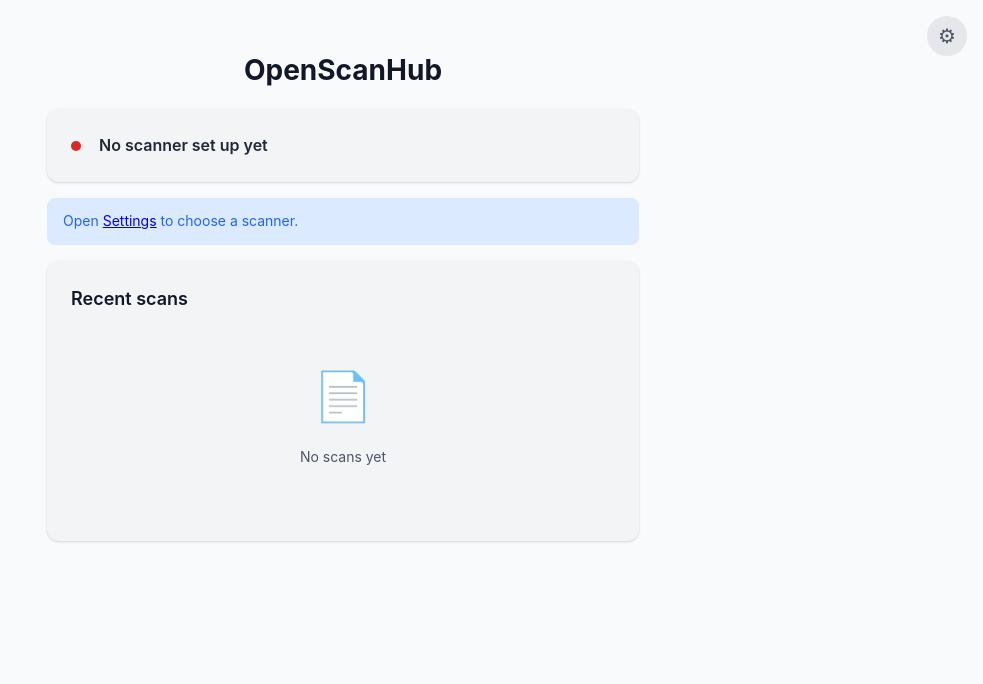
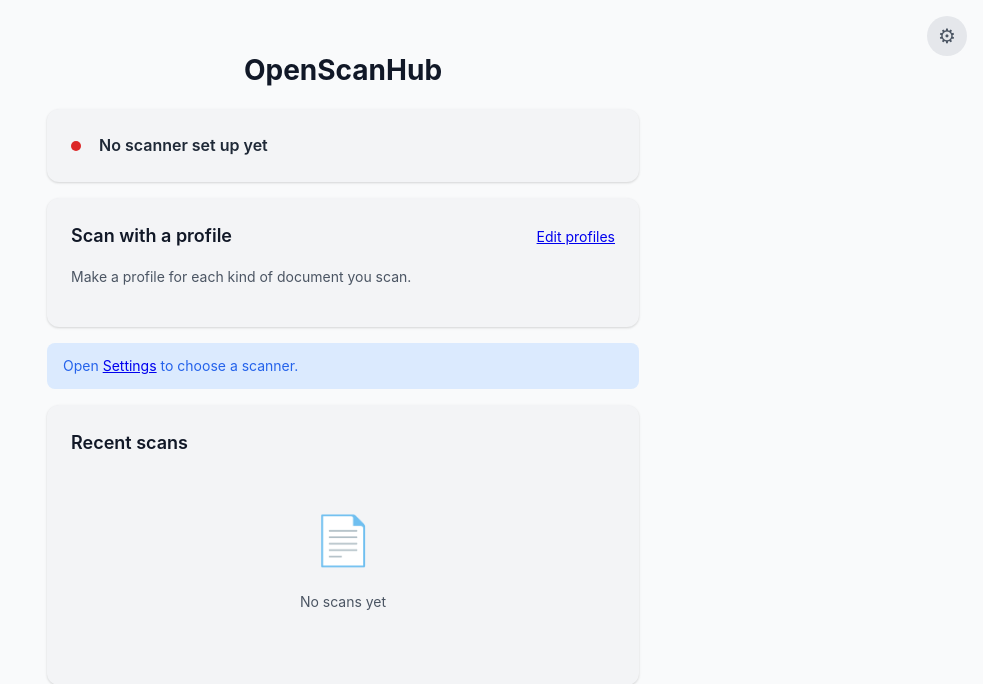
Before and after one commit to parallaxintelligencepartnership/openscan-hub, a Python web app: template openscan/web/static/templates/dashboard.html in a window 1280 px wide. Shown: the top 684 px of the page, without its empty margins (297-1280 px from the left). Run offline with Jinja, Linux system fonts and the light colour scheme; the template is opened without the code that fills it, so the values that code supplies are empty.

Commit message:
Add the profile editor page and dashboard profile buttons
Co-Authored-By: Claude Opus 5.5 <noreply@anthropic.com>

```diff
--- /dev/null
+++ b/openscan/web/static/css/profiles.css
@@ -0,0 +1,42 @@
+/* OpenScanHub - scan profiles (editor page and dashboard buttons). */
+
+.profile-buttons-head { display: flex; justify-content: space-between; align-items: baseline; }
+.profile-buttons-head a { font-size: 14px; }
+.profile-button-list { display: flex; flex-wrap: wrap; gap: 8px; }
+.profile-button { display: inline-flex; align-items: center; gap: 8px; min-width: 140px; }
+.profile-icon { font-size: 18px; line-height: 1; }
+
+.profile-list { list-style: none; padding: 0; margin: 0; }
+.profile-item {
+    display: flex; align-items: center; gap: 10px; flex-wrap: wrap;
+    padding: 10px 0; border-bottom: 1px solid var(--gray-200);
+}
+.profile-item:last-child { border-bottom: none; }
+.profile-item.selected .profile-name { font-weight: 600; color: var(--primary); }
+.profile-name { flex: 1; min-width: 140px; }
+.profile-actions { display: flex; gap: 4px; flex-wrap: wrap; }
+.hint-inline { color: var(--gray-500); font-size: 12px; }
+
+.profiles-page h3 { font-size: 15px; margin: 20px 0 10px; color: var(--gray-700); }
+.form-row { display: flex; gap: 12px; flex-wrap: wrap; }
+.form-row .form-group { flex: 1; min-width: 150px; }
+.form-row .grow { flex: 3; }
+.form-row .icon-field { flex: 0 0 90px; min-width: 90px; }
+.toggle-grid { display: grid; grid-template-columns: repeat(auto-fill, minmax(240px, 1fr)); gap: 4px 16px; }
+
+.profiles-page textarea {
+    width: 100%; padding: 10px 12px; border: 1px solid var(--gray-300);
+    border-radius: 8px; font: inherit; font-size: 14px; box-sizing: border-box;
+}
+.field-chips { display: flex; flex-wrap: wrap; gap: 4px; margin-top: 6px; }
+.chip {
+    border: 1px solid var(--gray-300); background: var(--gray-50, #f9fafb); border-radius: 999px;
+    padding: 2px 10px; font-family: monospace; font-size: 12px; cursor: pointer;
+}
+.chip:hover { border-color: var(--primary); color: var(--primary); }
+.name-preview { font-size: 14px; }
+.name-preview .mono { font-family: monospace; background: var(--gray-100); padding: 2px 6px; border-radius: 4px; }
+
+.dest-card { border: 1px solid var(--gray-200); border-radius: 8px; padding: 12px; margin-bottom: 8px; }
+.dest-head { display: flex; justify-content: space-between; align-items: center; margin-bottom: 8px; }
+.dest-test-result { margin-top: 6px; }
--- /dev/null
+++ b/openscan/web/static/js/profiles.js
@@ -0,0 +1,378 @@
+/* OpenScanHub - scan profiles: the editor page and the dashboard buttons. */
+
+const PROC_TOGGLES = ['ocr', 'remove_blank_pages', 'deskew', 'auto_rotate', 'crop', 'pdfa'];
+const NAME_FIELDS = ['date', 'time', 'n', 'profile', 'source', 'doc_date', 'title', 'vendor', 'pages', 'barcode'];
+
+async function runProfileScan(id) {
+    const overlay = document.getElementById('scan-overlay');
+    if (overlay) overlay.classList.add('active');
+    try {
+        const data = await api.post(`api/profiles/${encodeURIComponent(id)}/scan`, {});
+        scanResultToast(data);
+        return data;
+    } catch (err) {
+        toast(`Error: ${err.message}`, 'error');
+        return null;
+    } finally {
+        if (overlay) overlay.classList.remove('active');
+    }
+}
+
+/* --- dashboard: one button per profile ----------------------------------- */
+
+const profileButtons = {
+    async init() {
+        const box = document.getElementById('profile-buttons');
+        if (!box) return;
+        try {
+            const [status, data, edition] = await Promise.all(
+                [api.get('api/status'), api.get('api/profiles'), api.get('api/edition')]);
+            // The scan-only role may scan with a profile but not edit one.
+            const link = document.getElementById('profiles-link');
+            if (link) link.classList.toggle('hidden', edition.role === 'scan');
+            const admin = edition.role !== 'scan';
+            const shown = status.mode === 'scanner' ? (data.profiles || []).filter(p => p.show_on_home) : [];
+            if (!admin && shown.length === 0) return;
+            document.getElementById('profile-button-list').innerHTML = shown.map(p => `
+                <button class="btn btn-primary profile-button" data-id="${esc(p.id)}">
+                    <span class="profile-icon">${esc(p.icon || '\u{1F4C4}')}</span>
+                    <span>${esc(p.name)}</span>
+                </button>`).join('') || '<p class="hint">Make a profile for each kind of document you scan.</p>';
+            box.querySelectorAll('.profile-button').forEach(btn => {
+                btn.addEventListener('click', async () => {
+                    await runProfileScan(btn.dataset.id);
+                    if (window.dashboard) { dashboard.refreshHistory(); dashboard.refreshProblems(); }
+                });
+            });
+            box.classList.remove('hidden');
+        } catch (err) {
+            console.error('Profile buttons failed:', err);
+        }
+    },
+};
+
+/* --- profile editor page -------------------------------------------------- */
+
+const profileEditor = {
+    profiles: [],
+    defaultId: '',
+    types: [],
+    current: null,      // the profile being edited (null = a new one)
+    dests: [],          // [{type, options}] in the form
+    previewTimer: null,
+
+    async init() {
+        if (!document.getElementById('profile-form')) return;
+        const [d, v] = await Promise.all([api.get('api/destinations'), api.get('api/naming/vendors')]);
+        this.types = d.destinations || [];
+        document.getElementById('dest-add-type').innerHTML =
+            this.types.map(t => `<option value="${esc(t.type)}">${esc(t.label)}</option>`).join('');
+        document.getElementById('vendors').value = (v.vendors || []).join('\n');
+        document.getElementById('field-chips').innerHTML = NAME_FIELDS.map(f =>
+            `<button type="button" class="chip" data-field="${f}">{${f}}</button>`).join('');
+        document.querySelectorAll('#field-chips .chip').forEach(chip =>
+            chip.addEventListener('click', () => this.insertField(chip.dataset.field)));
+        for (const id of ['p-name-rule', 'p-sample', 'p-name']) {
+            document.getElementById(id).addEventListener('input', () => this.schedulePreview());
+        }
+        await this.load();
+        const wanted = new URLSearchParams(window.location.search).get('id');
+        if (wanted && this.profiles.some(p => p.id === wanted)) this.edit(wanted);
+    },
+
+    async load() {
+        const data = await api.get('api/profiles');
+        this.profiles = data.profiles || [];
+        this.defaultId = data.default_profile_id;
+        this.renderList();
+    },
+
+    renderList() {
+        const list = document.getElementById('profile-list');
+        list.innerHTML = this.profiles.map((p, i) => `
+            <li class="profile-item${this.current && this.current.id === p.id ? ' selected' : ''}" data-id="${esc(p.id)}">
+                <span class="profile-icon">${esc(p.icon || '\u{1F4C4}')}</span>
+                <span class="profile-name">${esc(p.name)}${p.id === this.defaultId ? ' <span class="badge badge-escl">DEFAULT</span>' : ''}${p.show_on_home ? '' : ' <span class="hint-inline">hidden on dashboard</span>'}</span>
+                <span class="profile-actions">
+                    <button type="button" class="btn btn-secondary btn-small" data-act="edit">Edit</button>
+                    <button type="button" class="btn btn-secondary btn-small" data-act="up" ${i === 0 ? 'disabled' : ''} aria-label="Move up">&uarr;</button>
+                    <button type="button" class="btn btn-secondary btn-small" data-act="down" ${i === this.profiles.length - 1 ? 'disabled' : ''} aria-label="Move down">&darr;</button>
+                    <button type="button" class="btn btn-secondary btn-small" data-act="default" ${p.id === this.defaultId ? 'disabled' : ''}>Make default</button>
+                    <button type="button" class="btn btn-danger btn-small" data-act="delete" ${this.profiles.length < 2 ? 'disabled' : ''}>Delete</button>
+                </span>
+            </li>`).join('');
+        list.querySelectorAll('.profile-item').forEach(li => {
+            li.querySelectorAll('button[data-act]').forEach(btn =>
+                btn.addEventListener('click', () => this.action(btn.dataset.act, li.dataset.id)));
+        });
+    },
+
+    async action(act, id) {
+        if (act === 'edit') { this.edit(id); return; }
+        let data;
+        if (act === 'up' || act === 'down') {
+            const ids = this.profiles.map(p => p.id);
+            const i = ids.indexOf(id), j = act === 'up' ? i - 1 : i + 1;
+            [ids[i], ids[j]] = [ids[j], ids[i]];
+            data = await api.post('api/profiles/reorder', { ids });
+        } else if (act === 'default') {
+            data = await api.post(`api/profiles/${encodeURIComponent(id)}/default`, {});
+        } else if (act === 'delete') {
+            const p = this.profiles.find(x => x.id === id);
+            if (!window.confirm(`Delete the profile "${p ? p.name : id}"?`)) return;
+            data = await api.post(`api/profiles/${encodeURIComponent(id)}/delete`, {});
+            if (data._status === 200 && this.current && this.current.id === id) this.close();
+        }
+        if (data._status !== 200) { toast(data.error || 'That did not work', 'error'); return; }
+        this.profiles = data.profiles;
+        this.defaultId = data.default_profile_id;
+        this.renderList();
+    },
+
+    newProfile() {
+        const base = this.profiles.find(p => p.id === this.defaultId) || this.profiles[0] || {};
+        const copy = JSON.parse(JSON.stringify(base));
+        copy.id = '';
+        copy.name = '';
+        copy.icon = '';
+        copy.follow_settings = false;
+        copy.show_on_home = true;
+        for (const d of copy.destinations || []) {
+            for (const k of Object.keys(d.options || {})) if (k.startsWith('has_')) delete d.options[k];
+        }
+        this.fill(null, copy);
+    },
+
+    edit(id) {
+        const p = this.profiles.find(x => x.id === id);
+        if (p) this.fill(p, p);
+    },
+
+    fill(current, p) {
+        this.current = current;
+        const $ = id => document.getElementById(id);
+        $('form-title').textContent = current ? `Edit ${current.name}` : 'New profile';
+        $('follow-note').classList.toggle('hidden', !p.follow_settings);
+        $('p-name').value = p.name || '';
+        $('p-icon').value = p.icon || '';
+        $('p-show-on-home').checked = !!p.show_on_home;
+        $('p-source').value = p.source || 'auto';
+        $('p-color').value = p.color_mode || 'color';
+        this.setSelect('p-resolution', String(p.resolution || 300));
+        $('p-page-size').value = p.page_size || 'auto';
+        $('p-duplex').checked = !!p.duplex;
+        const proc = p.processing || {};
+        for (const k of PROC_TOGGLES) $(`proc-${k}`).checked = !!proc[k];
+        $('proc-ocr_languages').value = (proc.ocr_languages || ['eng']).join(', ');
+        $('proc-compression').value = proc.compression || 'none';
+        $('proc-output_color').value = proc.output_color || 'keep';
+        $('p-split').value = p.split || 'none';
+        $('p-name-rule').value = p.name_rule || 'scan_{date}_{time}_{n}';
+        this.dests = JSON.parse(JSON.stringify(p.destinations || []));
+        this.renderDestinations();
+        $('btn-scan-profile').classList.toggle('hidden', !current);
+        $('profile-form').classList.remove('hidden');
+        this.renderList();
+        this.preview();
+        $('profile-form').scrollIntoView({ behavior: 'smooth', block: 'start' });
+    },
+
+    setSelect(id, value) {
+        const sel = document.getElementById(id);
+        if (![...sel.options].some(o => o.value === value)) {
+            sel.insertAdjacentHTML('beforeend', `<option value="${esc(value)}">${esc(value)} dpi</option>`);
+        }
+        sel.value = value;
+    },
+
+    close() {
+        this.current = null;
+        document.getElementById('profile-form').classList.add('hidden');
+        this.renderList();
+    },
+
+    typeInfo(type) {
+        return this.types.find(t => t.type === type);
+    },
+
+    renderDestinations() {
+        const box = document.getElementById('dest-list');
+        if (this.dests.length === 0) {
+            box.innerHTML = '<p class="hint">No destination yet. Add one below.</p>';
+            return;
+        }
+        box.innerHTML = this.dests.map((d, i) => {
+            const info = this.typeInfo(d.type);
+            if (!info) {
+                return `<div class="dest-card" data-index="${i}"><p>${esc(d.type)} is not in this edition.</p>
+                    <button type="button" class="btn btn-danger btn-small" data-act="remove">Remove</button></div>`;
+            }
+            const opts = d.options || {};
+            const fields = info.fields.map(f => this.fieldHtml(i, f, opts)).join('');
+            return `<div class="dest-card" data-index="${i}">
+                <div class="dest-head"><strong>${esc(info.label)}</strong>
+                    <span class="row">
+                        <button type="button" class="btn btn-secondary btn-small" data-act="test">Test</button>
+                        <button type="button" class="btn btn-danger btn-small" data-act="remove">Remove</button>
+                    </span></div>
+                ${fields}
+                <div class="dest-test-result hint"></div>
+            </div>`;
+        }).join('');
+        box.querySelectorAll('.dest-card').forEach(card => {
+            const i = Number(card.dataset.index);
+            card.querySelectorAll('button[data-act]').forEach(btn => btn.addEventListener('click', () => {
+                if (btn.dataset.act === 'remove') { this.readDestinations(); this.dests.splice(i, 1); this.renderDestinations(); }
+                else this.testDestination(i, card);
+            }));
+        });
+    },
+
+    fieldHtml(i, f, opts) {
+        const id = `dest-${i}-${f.key}`;
+        const value = opts[f.key] !== undefined ? opts[f.key] : f.default;
+        const blankHint = '<small class="hint">Leave blank to use the value from Settings.</small>';
+        if (f.kind === 'bool') {
+            return `<label class="toggle"><input type="checkbox" id="${id}" ${value ? 'checked' : ''}>
+                <span class="slider"></span><span class="label">${esc(f.label)}</span></label>`;
+        }
+        if (f.kind === 'choice') {
+            return `<div class="form-group"><label for="${id}">${esc(f.label)}</label><select id="${id}">
+                ${f.choices.map(c => `<option value="${esc(c)}" ${c === value ? 'selected' : ''}>${esc(c)}</option>`).join('')}
+                </select></div>`;
+        }
+        if (f.kind === 'password') {
+            const stored = opts[`has_${f.key}`];
+            return `<div class="form-group"><label for="${id}">${esc(f.label)}</label>
+                <input type="password" id="${id}" autocomplete="new-password" placeholder="${stored ? 'Saved. Leave blank to keep it.' : 'Leave blank to use the value from Settings'}">
+                </div>`;
+        }
+        const text = Array.isArray(value) ? value.join(', ') : (value || '');
+        return `<div class="form-group"><label for="${id}">${esc(f.label)}</label>
+            <input type="text" id="${id}" value="${esc(text)}">
+            ${f.kind === 'list' ? '<small class="hint">Separate with commas.</small>' : blankHint}</div>`;
+    },
+
+    readDestinations() {
+        this.dests = this.dests.map((d, i) => {
+            const info = this.typeInfo(d.type);
+            if (!info) return d;
+            const options = {};
+            for (const f of info.fields) {
+                const el = document.getElementById(`dest-${i}-${f.key}`);
+                if (!el) continue;
+                if (f.kind === 'bool') options[f.key] = el.checked;
+                else if (f.kind === 'list') options[f.key] = el.value.split(',').map(s => s.trim()).filter(Boolean);
+                else options[f.key] = el.value.trim();
+                if (f.kind === 'password' && d.options && d.options[`has_${f.key}`] && !options[f.key]) {
+                    options[`has_${f.key}`] = true;
+                }
+            }
+            return { type: d.type, options };
+        });
+        return this.dests;
+    },
+
+    addDestination() {
+        this.readDestinations();
+        const type = document.getElementById('dest-add-type').value;
+        if (!type) return;
+        this.dests.push({ type, options: {} });
+        this.renderDestinations();
+    },
+
+    async testDestination(i, card) {
+        this.readDestinations();
+        const d = this.dests[i];
+        const out = card.querySelector('.dest-test-result');
+        out.textContent = 'Testing...';
+        const data = await api.post('api/destinations/test', {
+            type: d.type, options: d.options, profile_id: this.current ? this.current.id : '', index: i,
+        });
+        out.textContent = data.message || data.error || (data.ok ? 'OK' : 'The test failed');
+        out.className = `dest-test-result ${data.ok ? 'result-ok' : 'result-bad'}`;
+    },
+
+    insertField(field) {
+        const input = document.getElementById('p-name-rule');
+        const start = input.selectionStart ?? input.value.length;
+        const end = input.selectionEnd ?? input.value.length;
+        const token = `{${field}}`;
+        input.value = input.value.slice(0, start) + token + input.value.slice(end);
+        input.focus();
+        input.setSelectionRange(start + token.length, start + token.length);
+        this.schedulePreview();
+    },
+
+    schedulePreview() {
+        clearTimeout(this.previewTimer);
+        this.previewTimer = setTimeout(() => this.preview(), 250);
+    },
+
+    async preview() {
+        const data = await api.post('api/profiles/preview', {
+            name_rule: document.getElementById('p-name-rule').value,
+            name: document.getElementById('p-name').value,
+            text: document.getElementById('p-sample').value,
+        });
+        document.getElementById('name-preview').textContent = data.filename || data.error || '';
+    },
+
+    collect() {
+        const $ = id => document.getElementById(id);
+        const processing = { ocr_languages: $('proc-ocr_languages').value || 'eng',
+                             compression: $('proc-compression').value,
+                             output_color: $('proc-output_color').value };
+        for (const k of PROC_TOGGLES) processing[k] = $(`proc-${k}`).checked;
+        return {
+            name: $('p-name').value.trim(),
+            icon: $('p-icon').value.trim(),
+            show_on_home: $('p-show-on-home').checked,
+            source: $('p-source').value,
+            color_mode: $('p-color').value,
+            resolution: Number($('p-resolution').value),
+            page_size: $('p-page-size').value,
+            duplex: $('p-duplex').checked,
+            processing,
+            split: $('p-split').value,
+            name_rule: $('p-name-rule').value.trim(),
+            destinations: this.readDestinations(),
+        };
+    },
+
+    async save() {
+        const body = this.collect();
+        const path = this.current ? `api/profiles/${encodeURIComponent(this.current.id)}` : 'api/profiles';
+        const data = await api.post(path, body);
+        if (data._status !== 200 && data._status !== 201) {
+            toast(data.error || 'Could not save the profile', 'error', 8000);
+            return false;
+        }
+        toast(`Saved ${data.profile.name}`, 'success', 2500);
+        await this.load();
+        this.edit(data.profile.id);
+        return true;
+    },
+
+    async scanNow() {
+        if (!this.current) return;
+        await runProfileScan(this.current.id);
+    },
+
+    async saveVendors() {
+        const vendors = document.getElementById('vendors').value.split('\n').map(s => s.trim()).filter(Boolean);
+        const data = await api.post('api/naming/vendors', { vendors });
+        if (data._status === 200) {
+            document.getElementById('vendors').value = data.vendors.join('\n');
+            toast('Saved vendor names', 'success', 2500);
+            this.preview();
+        } else {
+            toast(data.error || 'Could not save vendor names', 'error');
+        }
+    },
+};
+
+document.addEventListener('DOMContentLoaded', () => {
+    profileButtons.init();
+    profileEditor.init();
+});
--- a/openscan/web/static/templates/dashboard.html
+++ b/openscan/web/static/templates/dashboard.html
@@ -5,6 +5,7 @@
     <meta name="viewport" content="width=device-width, initial-scale=1.0">
     <title>OpenScanHub</title>
     <link rel="stylesheet" href="css/style.css">
+    <link rel="stylesheet" href="css/profiles.css">
 </head>
 <body>
     <a href="settings" class="settings-link" title="Settings" aria-label="Settings">&#9881;</a>
@@ -27,6 +28,15 @@
                     <div style="font-size: 13px; color: var(--gray-500);" id="scanner-detail"></div>
                 </div>
             </div>
+        </div>
+
+        <!-- Profile buttons: one tap scans with a profile -->
+        <div class="card profile-buttons hidden" id="profile-buttons">
+            <div class="profile-buttons-head">
+                <h2>Scan with a profile</h2>
+                <a href="profiles" class="hidden" id="profiles-link">Edit profiles</a>
+            </div>
+            <div class="profile-button-list" id="profile-button-list"></div>
         </div>
 
         <!-- Scan buttons (only when OpenScanHub drives the scanner) -->
@@ -123,5 +133,6 @@
 
     <script src="js/common.js"></script>
     <script src="js/dashboard.js"></script>
+    <script src="js/profiles.js"></script>
 </body>
 </html>
--- a/openscan/web/static/templates/settings.html
+++ b/openscan/web/static/templates/settings.html
@@ -42,6 +42,8 @@
             <p class="hint">Works with eSCL (AirScan) scanners. WSD scanners do not report paper in
                 the feeder, so for them use the Scan button.</p>
         </div>
+
+        <p class="mb-16"><a href="profiles" id="profiles-link">Scan profiles</a>: buttons with their own scanner settings, file names and destinations.</p>
 
         <!-- Where scans go -->
         <div class="card" id="output">
```
Also changed, not shown: openscan/web/static/templates/profiles.html (added, +180 -0 lines).
